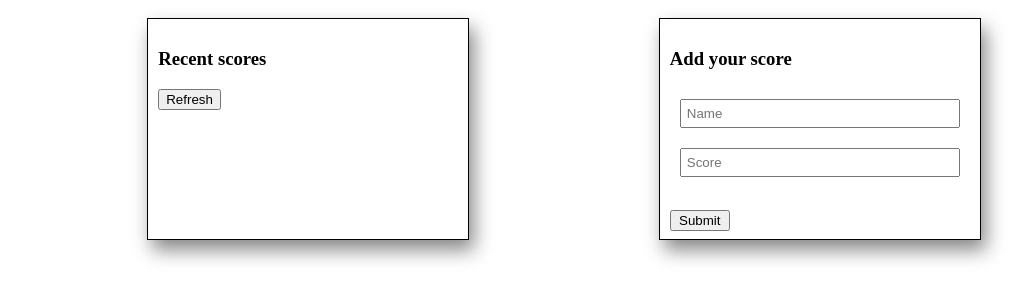
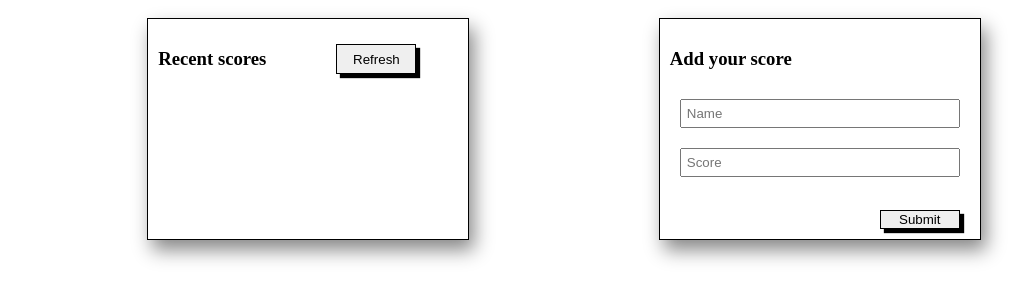
Before and after one commit to Goldinium/LeaderBoard, a website built with webpack: page src/index.html in a window 1280 px wide. Shown: the part 140-440 px from the top of the page, without its empty margins (76-1105 px from the left). Built offline with nearby package versions, Linux system fonts and the light colour scheme; no server answers.

Commit message:
improved the layout

```diff
--- a/src/index.html
+++ b/src/index.html
@@ -13,8 +13,10 @@
     <div>
 <div class="main_display">
     <div class="recent_scores">
+        <div id="title_button_align">
     <h3>Recent scores</h3>
     <button id="refreshBtn">Refresh</button>
+</div>
     <div id="scores">
     </div>
 </div>
--- a/src/style.css
+++ b/src/style.css
@@ -46,10 +46,25 @@ input {
 }
 
 #submitbtn {
-  width: 60px;
+  width: 80px;
+  height: 30px;
   margin-top: 5px;
+  margin-left: 210px;
+  border: 1px solid;
+  box-shadow: 4px 4px 1px #000000;
+  align-items: flex-end;
 }
 
 #refreshBtn {
-  margin-bottom: 11px;
+  width: 80px;
+  height: 30px;
+  margin-left: 70px;
+  margin-top: 15px;
+  border: 1px solid;
+  box-shadow: 4px 4px 1px #000000;
 }
+
+#title_button_align {
+  display: flex;
+  flex-direction: row;
+}
```
